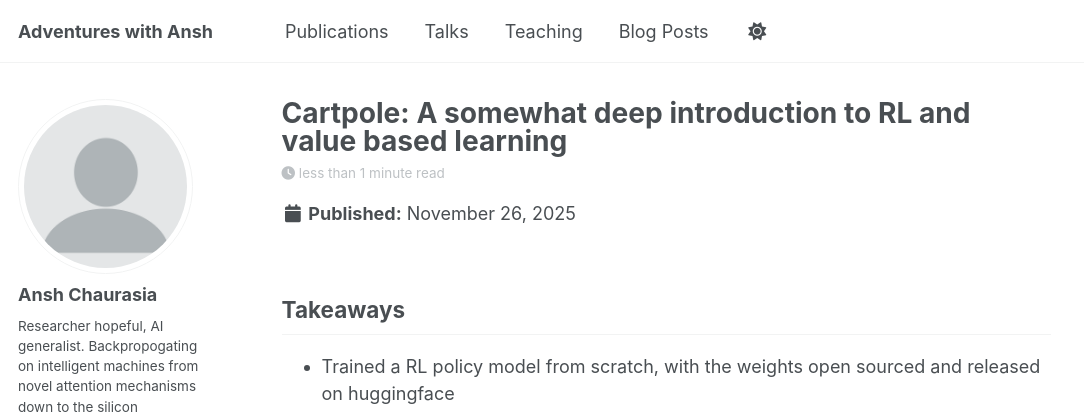
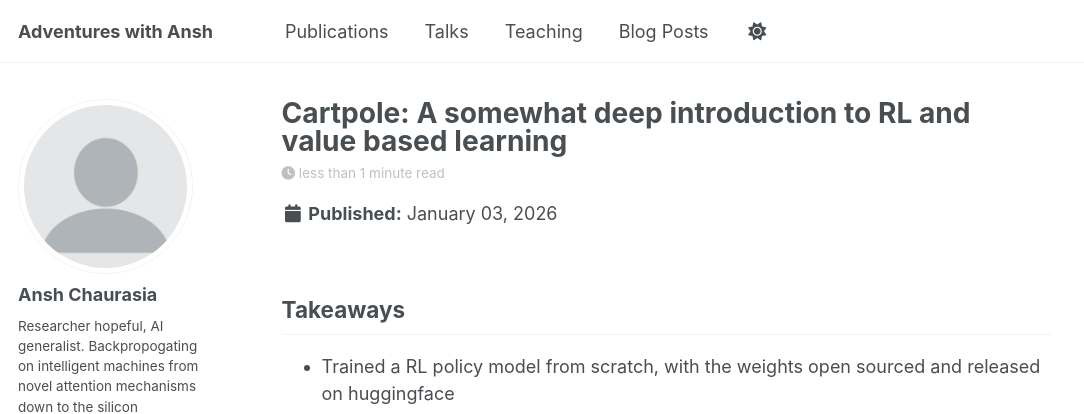
Before and after one commit to AnshKetchum/AnshKetchum.github.io, a Jekyll site: the page built from _posts/2026-01-03-blog-post-4.md, in a window 1280 px wide and 900 px high. Shown: the top 414 px of the window, without its empty margins (0-1084 px from the left). Built offline with Jekyll 4.4.1, drawn with Linux system fonts in a browser that asks for light colours; some web fonts are replaced; a script that is not in the unit is left out.

Commit message:
Fix date

```diff
--- a/_posts/2026-01-03-blog-post-4.md
+++ b/_posts/2026-01-03-blog-post-4.md
@@ -1,6 +1,6 @@
 ---
 title: "Cartpole: A somewhat deep introduction to RL and value based learning"
-date: 2025-11-26
+date: 2026-01-03
 permalink: /posts/2025/11/cartpole-and-value-based-learning/
 tags:
   - discount_factor
```
